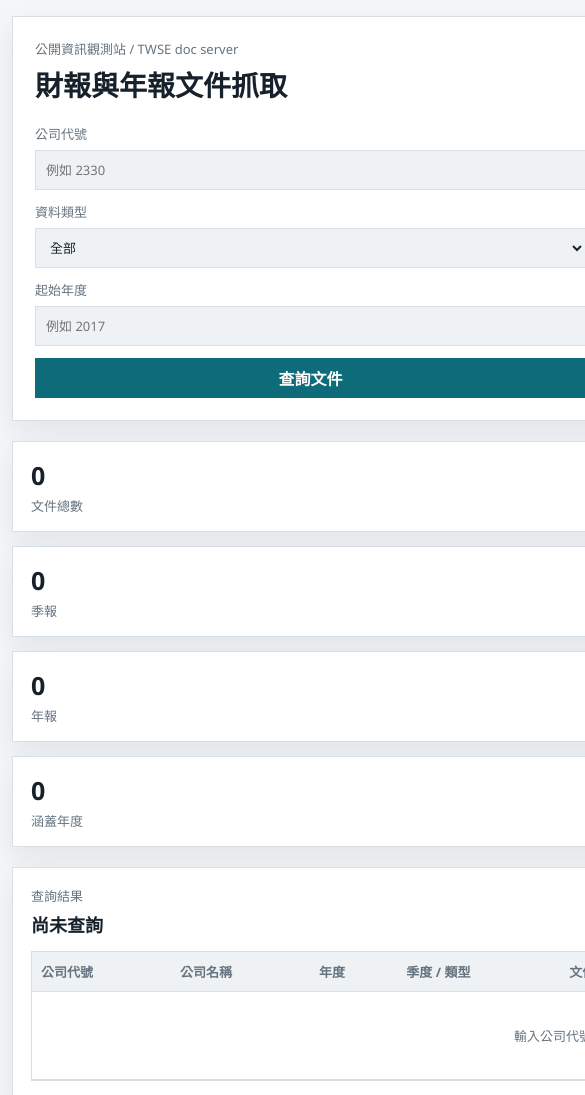
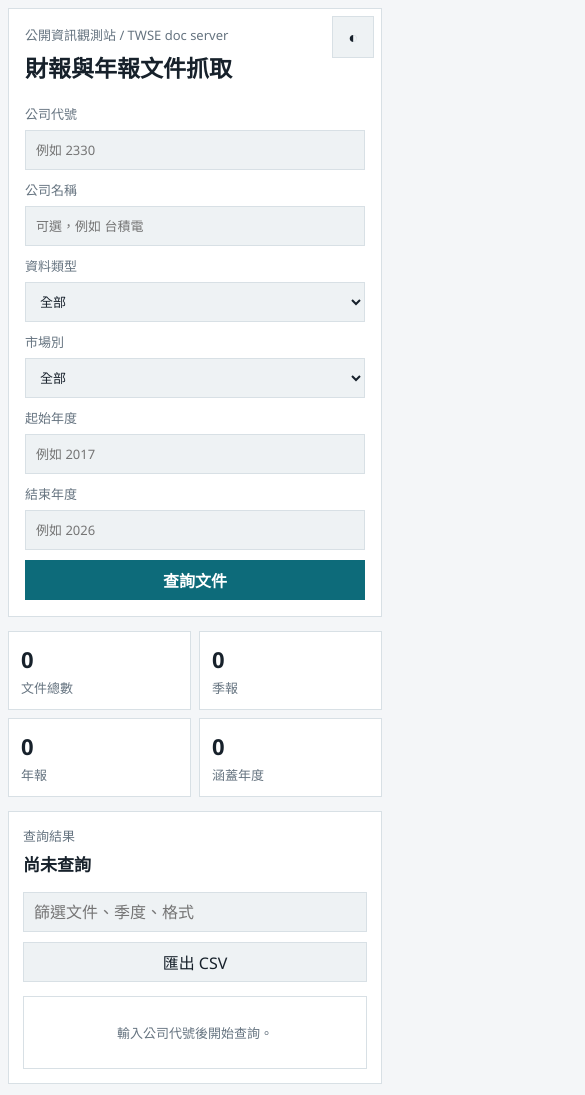
Before and after one commit to Startchen331/twse-report-hub-vercel, a website: page index.html in a window 390 px wide. Shown: the top 1095 px of the page, 585 px wide, since content can reach past the window. Drawn offline with Linux system fonts and the light colour scheme.

Commit message:
Add files via upload

```diff
--- a/app.js
+++ b/app.js
@@ -53,6 +53,12 @@ function cell(text, className = "") {
   return td;
 }
 
+function labeledCell(label, text, className = "") {
+  const td = cell(text, className);
+  td.dataset.label = label;
+  return td;
+}
+
 function renderRows(data) {
   visibleRows = data;
   if (!data.length) {
@@ -62,26 +68,28 @@ function renderRows(data) {
   const fragment = document.createDocumentFragment();
   for (const row of data) {
     const tr = document.createElement("tr");
-    tr.append(cell(row.companyCode));
-    tr.append(cell(row.companyName || "-"));
-    tr.append(cell(row.year || "-"));
+    tr.append(labeledCell("公司代號", row.companyCode));
+    tr.append(labeledCell("公司名稱", row.companyName || "-"));
+    tr.append(labeledCell("年度", row.year || "-"));
 
     const period = document.createElement("td");
+    period.dataset.label = "季度 / 類型";
     const badge = document.createElement("span");
     badge.className = "badge";
     badge.textContent = row.quarter || row.periodLabel || "-";
     period.append(badge);
     tr.append(period);
 
-    const filename = cell(row.filename || "-");
+    const filename = labeledCell("文件名稱", row.filename || "-");
     filename.title = row.detail || "";
     tr.append(filename);
 
-    tr.append(cell(row.announcedAt || "-"));
-    tr.append(cell(row.fileType || "-"));
-    tr.append(cell(row.version || "-"));
+    tr.append(labeledCell("公告日期", row.announcedAt || "-"));
+    tr.append(labeledCell("格式", row.fileType || "-"));
+    tr.append(labeledCell("版本", row.version || "-"));
 
     const linkCell = document.createElement("td");
+    linkCell.dataset.label = "下載連結";
     const link = document.createElement("a");
     link.className = "download-link";
     link.href = row.sourcePostUrl || row.sourceUrl;
--- a/styles.css
+++ b/styles.css
@@ -326,3 +326,145 @@ td a {
     grid-template-columns: 1fr;
   }
 }
+
+@media (max-width: 640px) {
+  main {
+    width: min(100% - 16px, 1320px);
+    padding: 8px 0 18px;
+    gap: 14px;
+  }
+
+  .toolbar,
+  .panel,
+  .metrics > div {
+    box-shadow: none;
+  }
+
+  .toolbar {
+    padding: 16px;
+  }
+
+  .toolbar-head,
+  .panel-head,
+  .table-tools {
+    align-items: stretch;
+    flex-direction: column;
+  }
+
+  h1 {
+    font-size: 23px;
+  }
+
+  h2 {
+    font-size: 17px;
+  }
+
+  .icon-button {
+    position: absolute;
+    top: 16px;
+    right: 16px;
+  }
+
+  .query-grid {
+    grid-template-columns: 1fr;
+    gap: 10px;
+  }
+
+  .primary-action {
+    width: 100%;
+  }
+
+  .metrics {
+    grid-template-columns: repeat(2, minmax(0, 1fr));
+    gap: 8px;
+  }
+
+  .metrics > div {
+    padding: 12px;
+  }
+
+  .metrics span {
+    font-size: 22px;
+  }
+
+  .panel {
+    padding: 14px;
+  }
+
+  .table-tools input,
+  .table-tools button {
+    width: 100%;
+  }
+
+  .table-wrap {
+    overflow: visible;
+    border: 0;
+  }
+
+  table,
+  thead,
+  tbody,
+  tr,
+  td {
+    display: block;
+  }
+
+  table {
+    min-width: 0;
+    font-size: 13px;
+  }
+
+  thead {
+    display: none;
+  }
+
+  tbody {
+    display: grid;
+    gap: 10px;
+  }
+
+  tbody tr {
+    border: 1px solid var(--line);
+    background: var(--surface);
+  }
+
+  td {
+    display: grid;
+    grid-template-columns: 96px minmax(0, 1fr);
+    gap: 10px;
+    align-items: center;
+    white-space: normal;
+    word-break: break-word;
+    border-bottom: 1px solid var(--line);
+    padding: 10px 12px;
+  }
+
+  td::before {
+    content: attr(data-label);
+    color: var(--muted);
+    font-size: 12px;
+    font-weight: 700;
+  }
+
+  td:last-child {
+    border-bottom: 0;
+  }
+
+  td.empty {
+    display: block;
+    text-align: center;
+    padding: 26px 12px;
+  }
+
+  td.empty::before {
+    content: "";
+  }
+
+  .download-link {
+    width: fit-content;
+  }
+
+  .detail-grid {
+    grid-template-columns: 1fr;
+  }
+}
```
Also changed, not shown: README.md.
